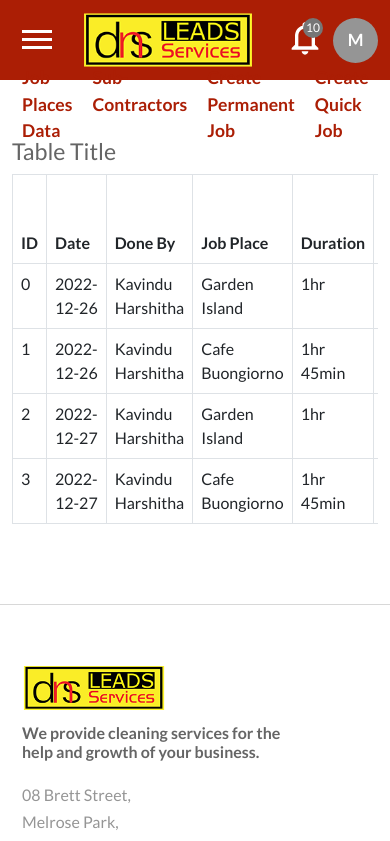
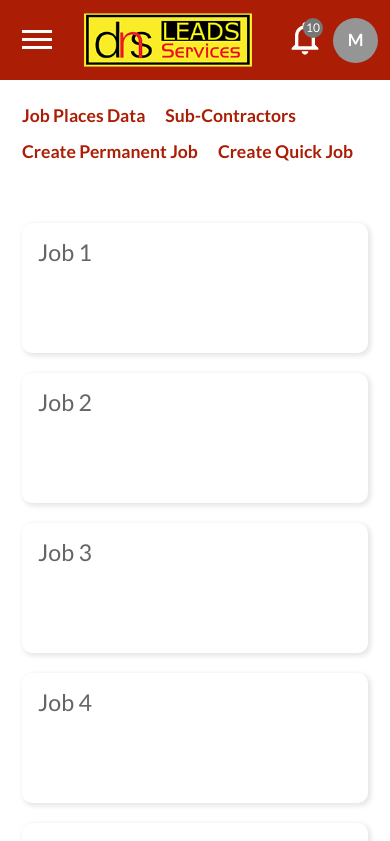
Before and after one commit to ENZY-T/DnsLeads-React-Flask, a React (Create React App) app: page /admin in a window 390 px wide. Shown: the top 841 px of the page. Built offline with nearby package versions, Linux system fonts and the light colour scheme.

Commit message:
did some minor changes in admin pages

```diff
--- a/src/App.js
+++ b/src/App.js
@@ -30,6 +30,7 @@ import SubContractors from './admin/SubContractors';
 import CreatePermanentJob from './admin/CreatePermanentJob';
 import CreateQuickJob from './admin/CreateQuickJob';
 import { AppContextProvider } from './Context/AppContext';
+import Jobs from './admin/Jobs';
 
 function App() {
     return (
@@ -59,6 +60,7 @@ function App() {
                         <Route path="/admin/sub-contractors" exact component={SubContractors} />
                         <Route path="/admin/create-permanent-job" exact component={CreatePermanentJob} />
                         <Route path="/admin/create-quick-job" exact component={CreateQuickJob} />
+                        <Route path="/admin/jobs/:jobID" exact component={Jobs} />
                         <Route component={NotFound} />
                     </Switch>
                     <Footer />
--- a/src/admin/AdminHome.js
+++ b/src/admin/AdminHome.js
@@ -1,20 +1,43 @@
 import React from 'react';
+import { Link, useHistory } from 'react-router-dom';
 import { adminWrap } from './component/adminWrap';
 import GenTable from './component/GenTable';
 
-const adminHomeData = [
+export const adminHomeData = [
     ['ID', 'Date', 'Done By', 'Job Place', 'Duration', 'Pay to Sub-Con.'],
     ['0', '2022-12-26', 'Kavindu Harshitha', 'Garden Island', '1hr', 'A$25.00'],
     ['1', '2022-12-26', 'Kavindu Harshitha', 'Cafe Buongiorno', '1hr 45min', 'A$42.00'],
     ['2', '2022-12-27', 'Kavindu Harshitha', 'Garden Island', '1hr', 'A$25.00'],
     ['3', '2022-12-27', 'Kavindu Harshitha', 'Cafe Buongiorno', '1hr 45min', 'A$42.00'],
 ];
+{
+    /* <GenTable tableData={adminHomeData} /> */
+}
+
+function JobCard({ jobID, jobTitle }) {
+    const history = useHistory();
+    function goTo() {
+        history.push(`/admin/jobs/${jobID}`);
+    }
+    return (
+        <div className="job-card">
+            <div className="inner-card p-3" onClick={goTo}>
+                <h3>{jobTitle}</h3>
+            </div>
+        </div>
+    );
+}
 
 // Job places data
 function AdminHome() {
     return (
-        <div>
-            <GenTable tableData={adminHomeData} />
+        <div className="all-jobs-cards-container py-3">
+            <JobCard jobID={'216384'} jobTitle="Job 1" />
+            <JobCard jobID={'215584'} jobTitle="Job 2" />
+            <JobCard jobID={'295584'} jobTitle="Job 3" />
+            <JobCard jobID={'266384'} jobTitle="Job 4" />
+            <JobCard jobID={'216334'} jobTitle="Job 5" />
+            <JobCard jobID={'212234'} jobTitle="Job 6" />
         </div>
     );
 }
--- a/src/admin/CSS/index.css
+++ b/src/admin/CSS/index.css
@@ -1,22 +1,30 @@
 .admin-nav-bar {
   width: 100%;
-  height: 4vh;
+  padding: 10px 0;
   display: -webkit-box;
   display: -ms-flexbox;
   display: flex;
   -webkit-box-align: center;
       -ms-flex-align: center;
           align-items: center;
+  height: auto;
 }
 
 .admin-nav-bar .nav-list {
   display: -webkit-box;
   display: -ms-flexbox;
   display: flex;
+  -webkit-box-orient: horizontal;
+  -webkit-box-direction: normal;
+      -ms-flex-flow: row wrap;
+          flex-flow: row wrap;
 }
 
 .admin-nav-bar .nav-list .nav-item {
-  margin: 0 10px;
+  width: -webkit-max-content;
+  width: -moz-max-content;
+  width: max-content;
+  margin: 5px 10px;
   color: #ab1e05;
   text-decoration: none;
   font-weight: bold;
@@ -103,4 +111,48 @@
     width: 100%;
   }
 }
+
+.all-jobs-cards-container {
+  width: 100%;
+  display: -webkit-box;
+  display: -ms-flexbox;
+  display: flex;
+  -webkit-box-orient: horizontal;
+  -webkit-box-direction: normal;
+      -ms-flex-flow: row wrap;
+          flex-flow: row wrap;
+}
+
+.all-jobs-cards-container .job-card {
+  width: 25%;
+  height: 150px;
+  padding: 10px;
+}
+
+.all-jobs-cards-container .job-card .inner-card {
+  cursor: pointer;
+  width: 100%;
+  height: 130px;
+  border-radius: 10px;
+  background-color: white;
+  -webkit-box-shadow: 2px 2px 5px 1px rgba(0, 0, 0, 0.1);
+          box-shadow: 2px 2px 5px 1px rgba(0, 0, 0, 0.1);
+}
+
+.all-jobs-cards-container .job-card .inner-card h3 {
+  width: 100%;
+  word-wrap: break-word;
+}
+
+@media only screen and (max-width: 990px) {
+  .all-jobs-cards-container .job-card {
+    width: 50%;
+  }
+}
+
+@media only screen and (max-width: 500px) {
+  .all-jobs-cards-container .job-card {
+    width: 100%;
+  }
+}
 /*# sourceMappingURL=index.css.map */
--- a/src/admin/CSS/index.scss
+++ b/src/admin/CSS/index.scss
@@ -1,13 +1,16 @@
 $themeColor:#ab1e05;
 .admin-nav-bar{
     width: 100%;
-    height: 4vh;
+    padding: 10px 0;
     display: flex;
     align-items: center;
+    height: auto;
     .nav-list{
         display: flex;
+        flex-flow: row wrap;
         .nav-item{
-            margin: 0 10px;
+            width: max-content;
+            margin: 5px 10px;
             color: $themeColor;
             text-decoration: none;
             font-weight: bold;
@@ -77,3 +80,42 @@ $themeColor:#ab1e05;
         width: 100%;
     }
 }
+
+.all-jobs-cards-container{
+    width: 100%;
+    display: flex;
+    flex-flow: row wrap;
+    .job-card{
+        width: 25%;
+        height: 150px;
+        padding: 10px;
+        .inner-card{
+            cursor: pointer;
+            width: 100%;
+            height: 130px;
+            border-radius: 10px;
+            background-color: white;
+            box-shadow: 2px 2px 5px 1px rgba(0, 0, 0, 0.1);
+            h3{
+                width: 100%;
+                word-wrap: break-word;
+            }
+        }
+    }
+}
+
+@media only screen and (max-width: 990px){
+    .all-jobs-cards-container{
+        .job-card{
+            width: 50%;
+        }
+    }
+}
+
+@media only screen and (max-width: 500px){
+    .all-jobs-cards-container{
+        .job-card{
+            width: 100%;
+        }
+    }
+}
--- /dev/null
+++ b/src/admin/Jobs.js
@@ -0,0 +1,117 @@
+import { Button, FormControl, InputLabel, MenuItem, Select } from '@mui/material';
+import React from 'react';
+import { useState } from 'react';
+import { adminHomeData } from './AdminHome';
+import { adminWrap } from './component/adminWrap';
+import GenTable from './component/GenTable';
+
+function SelectOptions({ setSelectedData, selectedData, inputLabel, dropList = [], name = '', emptyVal = false }) {
+    return (
+        <FormControl variant="filled" className={`w-100 my-2`}>
+            <InputLabel id="select-bank">{inputLabel}</InputLabel>
+            <Select
+                labelId="select-bank"
+                id="demo-simple-select-filled"
+                value={selectedData}
+                onChange={(e) => setSelectedData(e.target.value)}
+                name={name}
+                required={true}
+            >
+                {emptyVal ? (
+                    <MenuItem value="">
+                        <em>{inputLabel}</em>
+                    </MenuItem>
+                ) : (
+                    ''
+                )}
+
+                {dropList.map((itm, index) => (
+                    <MenuItem value={itm.val} key={index}>
+                        {itm.name}
+                    </MenuItem>
+                ))}
+            </Select>
+        </FormControl>
+    );
+}
+
+let allYears = [];
+let allMonths = [
+    {
+        name: 'January',
+        val: '01',
+    },
+    {
+        name: 'February',
+        val: '02',
+    },
+    {
+        name: 'March',
+        val: '03',
+    },
+    {
+        name: 'April',
+        val: '04',
+    },
+    {
+        name: 'May',
+        val: '05',
+    },
+    {
+        name: 'June',
+        val: '06',
+    },
+    {
+        name: 'July',
+        val: '07',
+    },
+    {
+        name: 'August',
+        val: '08',
+    },
+    {
+        name: 'September',
+        val: '09',
+    },
+    {
+        name: 'October',
+        val: '10',
+    },
+    {
+        name: 'November',
+        val: '11',
+    },
+    {
+        name: 'December',
+        val: '12',
+    },
+];
+
+for (let i = 2022; i < 2100; i++) {
+    allYears.push({ name: i, val: i });
+}
+
+function Jobs(props) {
+    const jobID = props.match.params.jobID;
+    const currentYear = new Date().getFullYear();
+    const currentMonth = new Date().getMonth();
+
+    const [selectedYear, setSelectedYear] = useState(currentYear);
+    const [selectedMonth, setSelectedMonth] = useState(currentMonth + 1);
+
+    return (
+        <div>
+            <h2>This is the Job Title</h2>
+            <div className="d-flex">
+                <SelectOptions setSelectedData={setSelectedYear} selectedData={selectedYear} inputLabel="Year" dropList={allYears} />
+                <span style={{ width: '10px' }}></span>
+                <SelectOptions setSelectedData={setSelectedMonth} selectedData={selectedMonth} inputLabel="Month" dropList={allMonths} />
+                {/* <span style={{ width: '10px' }}></span> */}
+                {/* <Button>Download </Button> */}
+            </div>
+            <GenTable tableData={adminHomeData} />
+        </div>
+    );
+}
+
+export default adminWrap(Jobs);
--- a/src/admin/component/GenTable.js
+++ b/src/admin/component/GenTable.js
@@ -1,11 +1,11 @@
 import React, { useState } from 'react';
 
-function GenTable({ tableData }) {
+function GenTable({ tableData, tableTitle = '' }) {
     const headerData = tableData[0];
     const bodyData = tableData.slice(1);
     return (
         <div>
-            <h3>Table Title</h3>
+            <h3>{tableTitle}</h3>
             <div className="table-responsive">
                 <table className="table table-bordered">
                     <thead>
```
Also changed, not shown: src/components/NavigationBar.js (+28 -30 lines), 1 other file (tests, documents, lock files or other folders).
